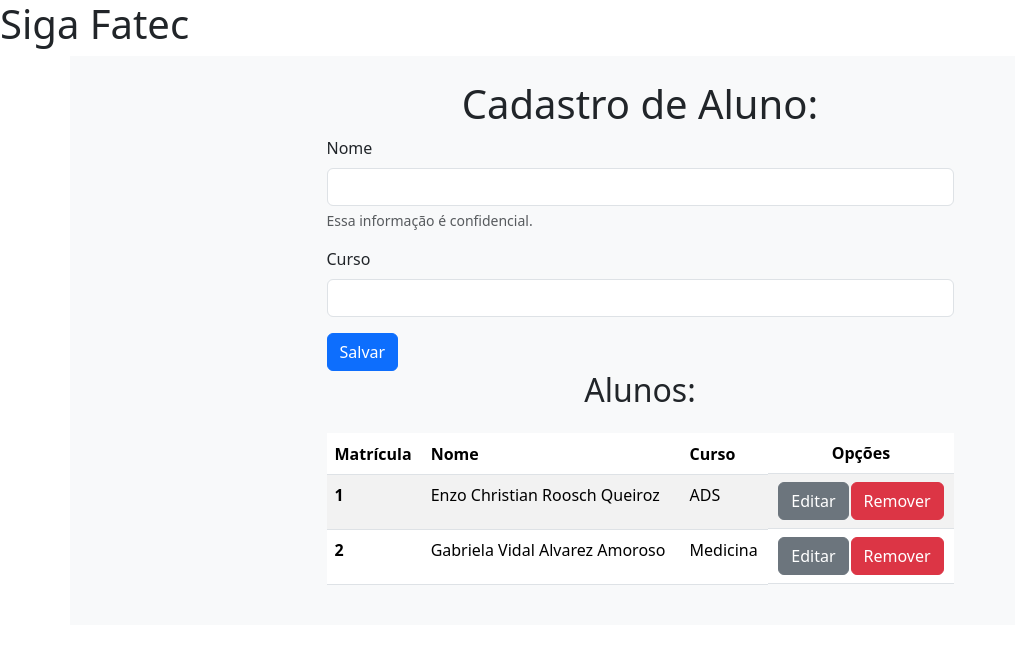
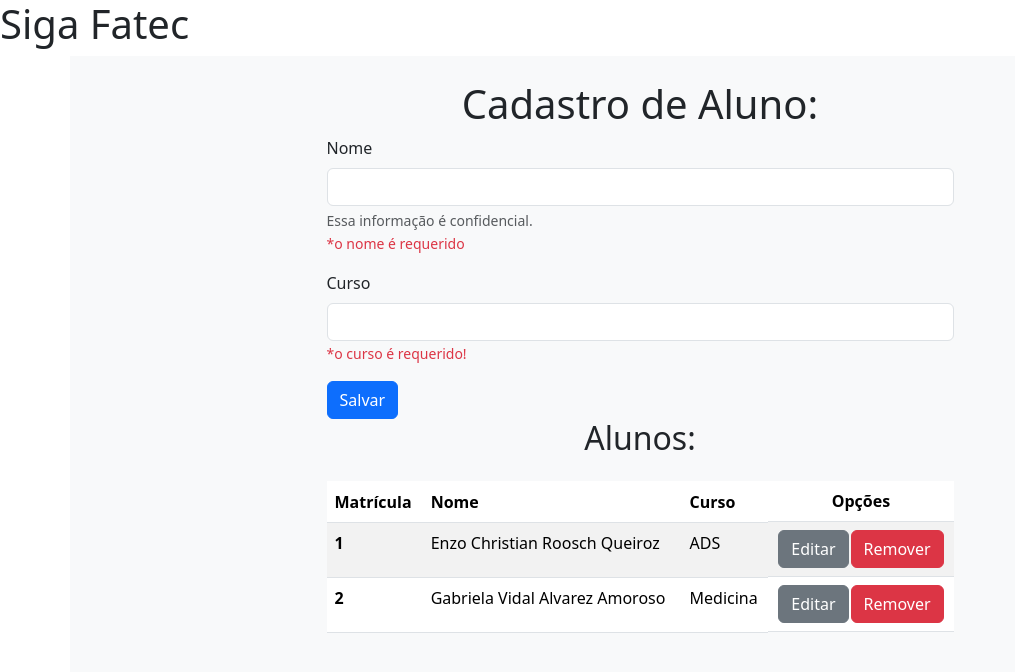
Before and after one commit to enzorooschqueiroz/Cadastro-aluno, an Angular app: page / in a window 1280 px wide. Both pictures are taken after typing "Sample", "Sample" into the empty fields and a click on the button "Salvar". Shown: the top 672 px of the page, without its empty margins (0-1015 px from the left). Built offline with nearby package versions, Linux system fonts and the light colour scheme; no server answers; data requests are answered from the project's data file.

Commit message:
Validação

```diff
--- a/src/app/students/students.component.html
+++ b/src/app/students/students.component.html
@@ -10,12 +10,23 @@
           <div id="emailHelp" class="form-text">
             Essa informação é confidencial.
           </div>
+          <small *ngIf="submitted && name.hasError('minlength')" class="text-danger">
+            *o nome tem que ter no mínimo 3 caracteres!
+          </small>
+          <small *ngIf="submitted && name.hasError('required')" class="text-danger">
+            *o nome é requerido
+          </small>
         </div>
         <div class="mb-3">
           <label for="curso" class="form-label">Curso</label>
           <input type="text" class="form-control" formControlName="course" />
+          <small *ngIf="submitted && course.hasError('required')" class="text-danger">
+            *o curso é requerido!
+          </small>
         </div>
-        <button type="submit" class="btn btn-primary" (click)="save()" >Salvar</button>
+        <button type="submit" class="btn btn-primary" (click)="save()">
+          Salvar
+        </button>
       </form>
       <h2 class="text-center">Alunos:</h2>
       <div class="mt-4">
@@ -34,8 +45,20 @@
               <td>{{ s.name }}</td>
               <td>{{ s.course }}</td>
               <td class="d-flex justify-content-evenly">
-                <button type="submit" class="btn btn-secondary" (click)="edit(s)">Editar</button>
-                <button type="submit" class="btn btn-danger" (click)="delete(s)">Remover</button>
+                <button
+                  type="submit"
+                  class="btn btn-secondary"
+                  (click)="edit(s)"
+                >
+                  Editar
+                </button>
+                <button
+                  type="submit"
+                  class="btn btn-danger"
+                  (click)="delete(s)"
+                >
+                  Remover
+                </button>
               </td>
             </tr>
           </tbody>
--- a/src/app/students/students.component.ts
+++ b/src/app/students/students.component.ts
@@ -1,6 +1,6 @@
 import { Component, OnInit } from '@angular/core';
 import { Student } from '../student';
-import { FormBuilder, FormGroup } from '@angular/forms';
+import { FormBuilder, FormGroup, Validators } from '@angular/forms';
 import { StudentService } from '../student.service';
 
 @Component({
@@ -13,53 +13,67 @@ export class StudentsComponent implements OnInit {
 
   formGroupStudent: FormGroup;
   isEditing: boolean = false;
+  submitted: boolean = false;
 
-  constructor(private formBuilder: FormBuilder,
+  constructor(
+    private formBuilder: FormBuilder,
     private service: StudentService
   ) {
     this.formGroupStudent = formBuilder.group({
       id: [''],
-      name: [''],
-      course: [''],
+      name: ['', [Validators.minLength(3), Validators.required]],
+      course: ['', Validators.required],
     });
   }
   ngOnInit(): void {
     this.loadStudents();
   }
 
-  loadStudents(){
+  loadStudents() {
     this.service.getStudents().subscribe({
-      next: data => this.students = data
-    })
+      next: (data) => (this.students = data),
+    });
   }
 
   save() {
-    if (this.isEditing){
+    this.submitted = true;
+    if (this.formGroupStudent.valid) {
+      if (this.isEditing) {
         this.service.update(this.formGroupStudent.value).subscribe({
-        next : () => {
+          next: () => {
             this.loadStudents();
             this.isEditing = false;
+            this.submitted = false;
+          },
+        });
+      } else {
+        this.service.save(this.formGroupStudent.value).subscribe({
+          next: (data) => {
+            this.students.push(data);
+             this.submitted = false;
           }
-      })
-
-    }
-    else{
-       this.service.save(this.formGroupStudent.value).subscribe({
-      next : data => this.students.push(data)
-
         });
       }
       this.formGroupStudent.reset();
     }
-
-  delete(student:Student){
-    this.service.delete(student).subscribe({
-      next : () => this.loadStudents()
-    })
   }
 
-  edit(student:Student){
-    this.formGroupStudent.setValue(student)
+  delete(student: Student) {
+    this.service.delete(student).subscribe({
+      next: () => this.loadStudents(),
+    });
+  }
+
+  edit(student: Student) {
+    this.formGroupStudent.setValue(student);
     this.isEditing = true;
   }
+
+  get name(): any{
+    return this.formGroupStudent.get("name");
   }
+
+  get course(): any{
+    return this.formGroupStudent.get("course");
+  }
+}
```
Lines whose indentation alone changed are shown as unchanged.
